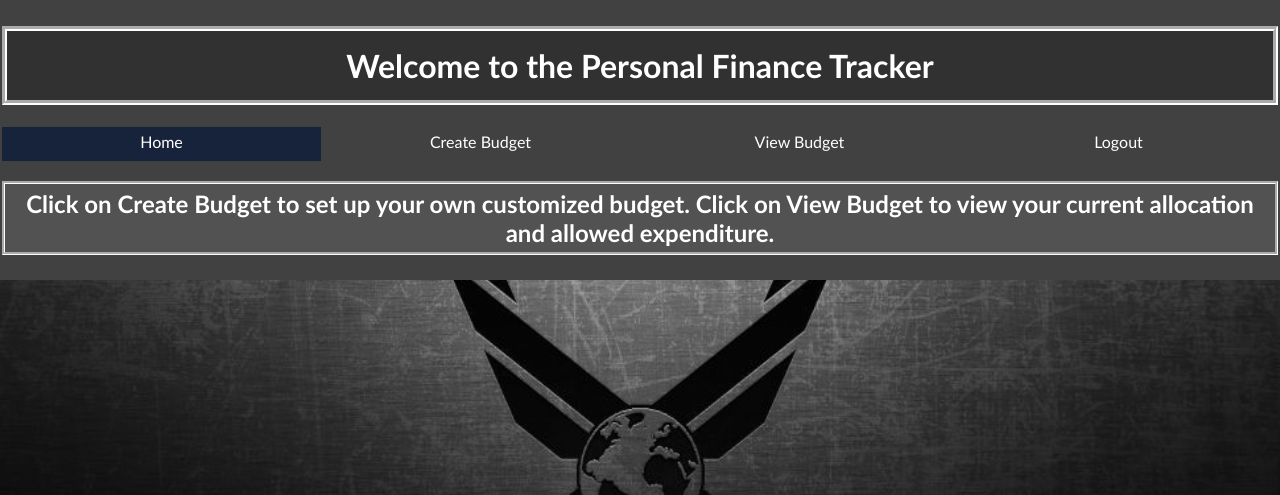
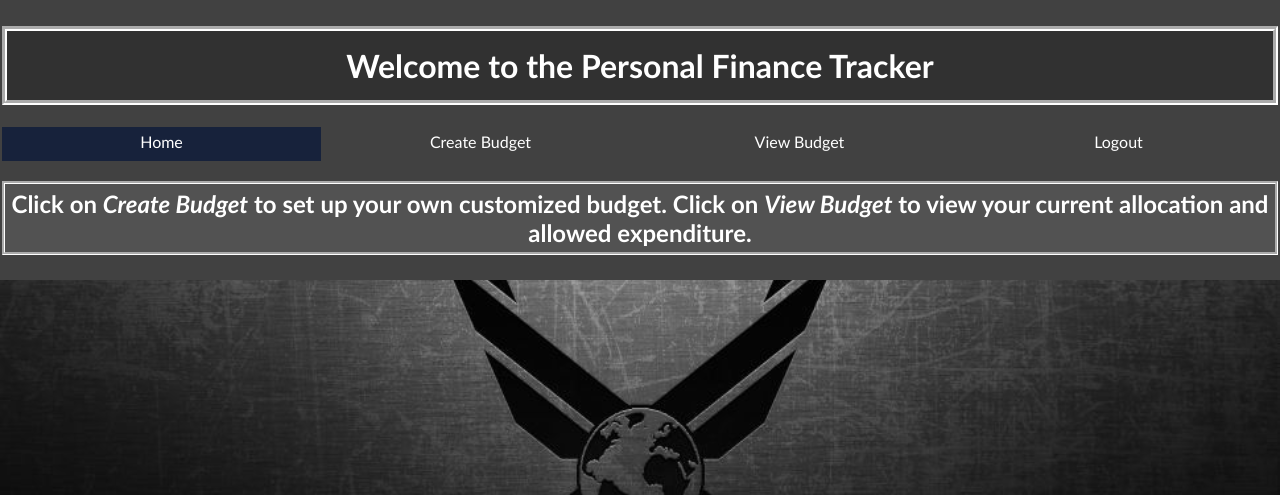
Before and after one commit to crichardson5/cs364Website, a PHP site: page /index.html in a window 1280 px wide. Shown: the top 495 px of the page. Run offline with PHP 8.4, Linux system fonts and the light colour scheme.

Commit message:
added css and additonal line to html

```diff
--- a/index.html
+++ b/index.html
@@ -16,6 +16,6 @@
 			<a href="viewBudget.html">View Budget</a>
 			<a href="logout.php">Logout</a>
 		</div>
-                <h2>Click on Create Budget to set up your own customized budget. Click on View Budget to view your current allocation and allowed expenditure.</h2>
+                <h2>Click on <span class="italicize"> Create Budget</span> to set up your own customized budget. Click on <span class="italicize"> View Budget</span> to view your current allocation and allowed expenditure.</h2>
 	</body>
 </html>
--- a/stylesheet.css
+++ b/stylesheet.css
@@ -119,3 +119,8 @@ input:valid {
 text-decoration: underline;
 font-weight: bold;
 }
+
+.italicize{
+font-style: italic;
+font-weight: bold;
+}
```
